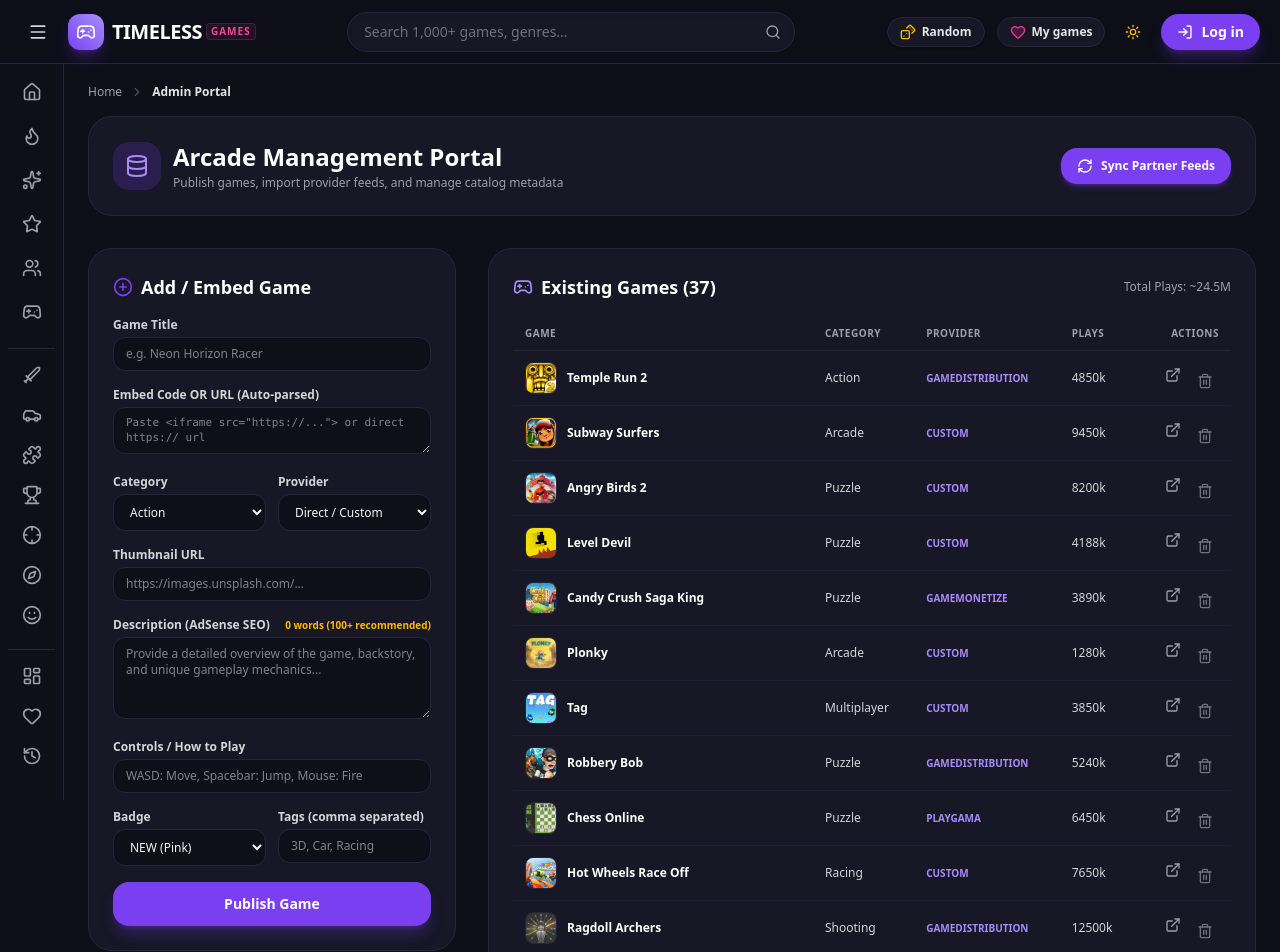
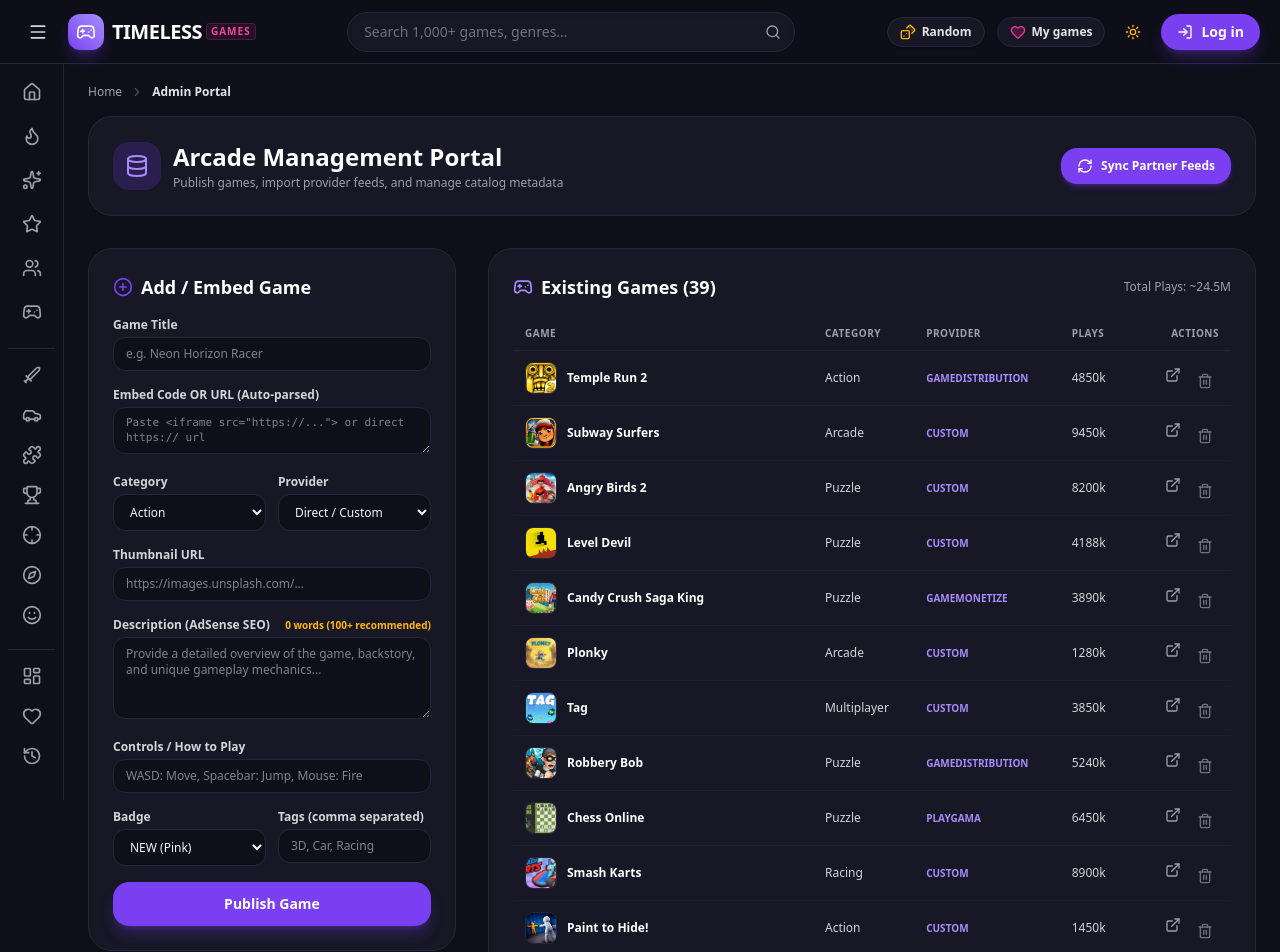
Before and after one commit to timelessdeath00-del/TIMELESS, a Next.js app in the folder timeless-app/: page /admin in a window 1280 px wide. Shown: the top 952 px of the page. Built offline with nearby package versions, Linux system fonts and the light colour scheme.

Commit message:
feat(games): launch Smash Karts and Paint to Hide with HTML5 embeds and artwork

```diff
--- a/timeless-app/src/data/games.ts
+++ b/timeless-app/src/data/games.ts
@@ -233,6 +233,60 @@
     isHot: true,
     badge: 'HOT',
     bentoSize: '2x1',
+  },
+  {
+    id: 'game-smash-karts',
+    slug: 'smash-karts',
+    title: 'Smash Karts',
+    developer: 'Tall Team',
+    releaseDate: 'May 2020',
+    description: "Play Smash Karts free online and enter the wildest 3D multiplayer kart battle arena on the web! Smash Karts combines high-speed go-kart driving with explosive chaotic combat. Drive into mysterious weapon boxes to equip devastating power-ups—from homing heat-seeking missiles and machine guns to drop mines, explosive cannonballs, and invincible invulnerability shields. Drift around hairpin corners, dodge incoming artillery, and blast your opponents into oblivion in intense 3-minute deathmatch rounds! Collect coins and XP to unlock a massive garage of customizable karts, hilarious animated character skins (including monkeys, frogs, aliens, and cats), unique hats, and custom wheel effects. Level up your driving skills across multiple vibrant battlegrounds and climb the global leaderboards. Can you dominate the arena and become the ultimate Smash Karts champion? Jump into the driver's seat now without any downloads required!",
+    instructions: 'WASD / Arrow Keys: Drive and steer your kart\nSpacebar: Fire equipped weapon / trigger power-up\nMouse / Camera: Look around arena\nDrive into glowing question mark boxes to pick up random weapons!',
+    thumbnailUrl: '/games/smash-karts.png',
+    embedType: 'iframe',
+    embedUrl: 'https://games.crazygames.com/en_US/smash-karts/index.html',
+    provider: 'custom',
+    width: 800,
+    height: 600,
+    orientation: 'landscape',
+    mobileFriendly: true,
+    category: 'racing',
+    tags: ['Smash Karts', 'Kart', 'Racing', 'Multiplayer', '3D', 'Battle', 'Action', 'Weapons', 'Drifting', 'Arena'],
+    playsCount: 8900000,
+    likes: 1700000,
+    dislikes: 216000,
+    rating: 4.9,
+    featured: true,
+    isHot: true,
+    badge: 'HOT',
+    bentoSize: '2x1',
+  },
+  {
+    id: 'game-paint-to-hide',
+    slug: 'paint-to-hide',
+    title: 'Paint to Hide!',
+    developer: 'motionman games',
+    releaseDate: 'August 2026',
+    description: 'Play Paint to Hide! free online, the sensational 3D multiplayer hide-and-seek camouflage battle! In this hilarious and strategic stealth game, players are split into two teams: Hiders and Seekers. As a Hider, you must inspect the vibrant room environment—from blue wallpaper and wooden floors to patterned furniture—and paint your body color to match your surroundings flawlessly! Find an ingenious hiding spot, strike a frozen pose against the wall or shelf, lock your position, and hold your breath as the Seeker patrols past. If you are the Seeker, grab your high-powered water blaster, scour every corner of the house, and spray suspicious looking walls and objects to reveal and eliminate camouflaged players before the countdown timer expires. Packed with customizable skins, hilarious poses, freecam views, and intense cat-and-mouse suspense, Paint to Hide! delivers nonstop party fun directly in your web browser!',
+    instructions: 'WASD: Move around the arena\nMouse: Look around\nSpacebar: Jump / Climb walls\nLeft Click: Paint body color / Shoot water gun (when Seeker)\nE: Toggle paint mode\nV: Change camouflage pose\nF: Lock position and stay still\nQ: Freecam view | O: Settings',
+    thumbnailUrl: '/games/paint-to-hide.png',
+    embedType: 'iframe',
+    embedUrl: 'https://games.crazygames.com/en_US/paint-to-hide/index.html',
+    provider: 'custom',
+    width: 800,
+    height: 450,
+    orientation: 'landscape',
+    mobileFriendly: true,
+    category: 'action',
+    tags: ['Paint to Hide', 'Hide and Seek', 'Camouflage', 'Multiplayer', '3D', '.io', 'Survival', 'Casual', 'Funny', 'Stealth'],
+    playsCount: 1450000,
+    likes: 64000,
+    dislikes: 6700,
+    rating: 4.8,
+    featured: true,
+    isNew: true,
+    badge: 'NEW',
+    bentoSize: '1x1',
   },
   {
     id: 'game-hot-wheels-race-off',
```
Also changed, not shown: timeless-app/public/games/paint-to-hide.png (added), timeless-app/public/games/smash-karts.png (added).
